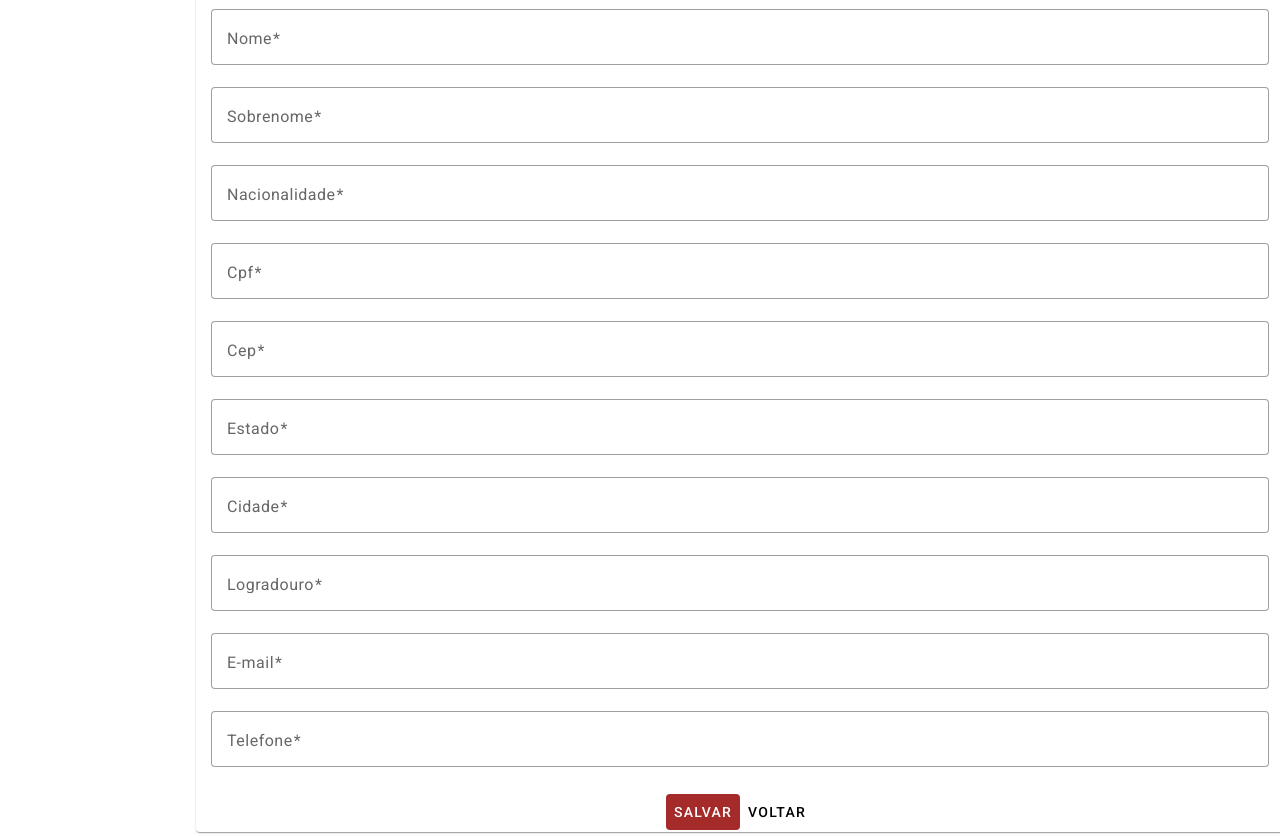
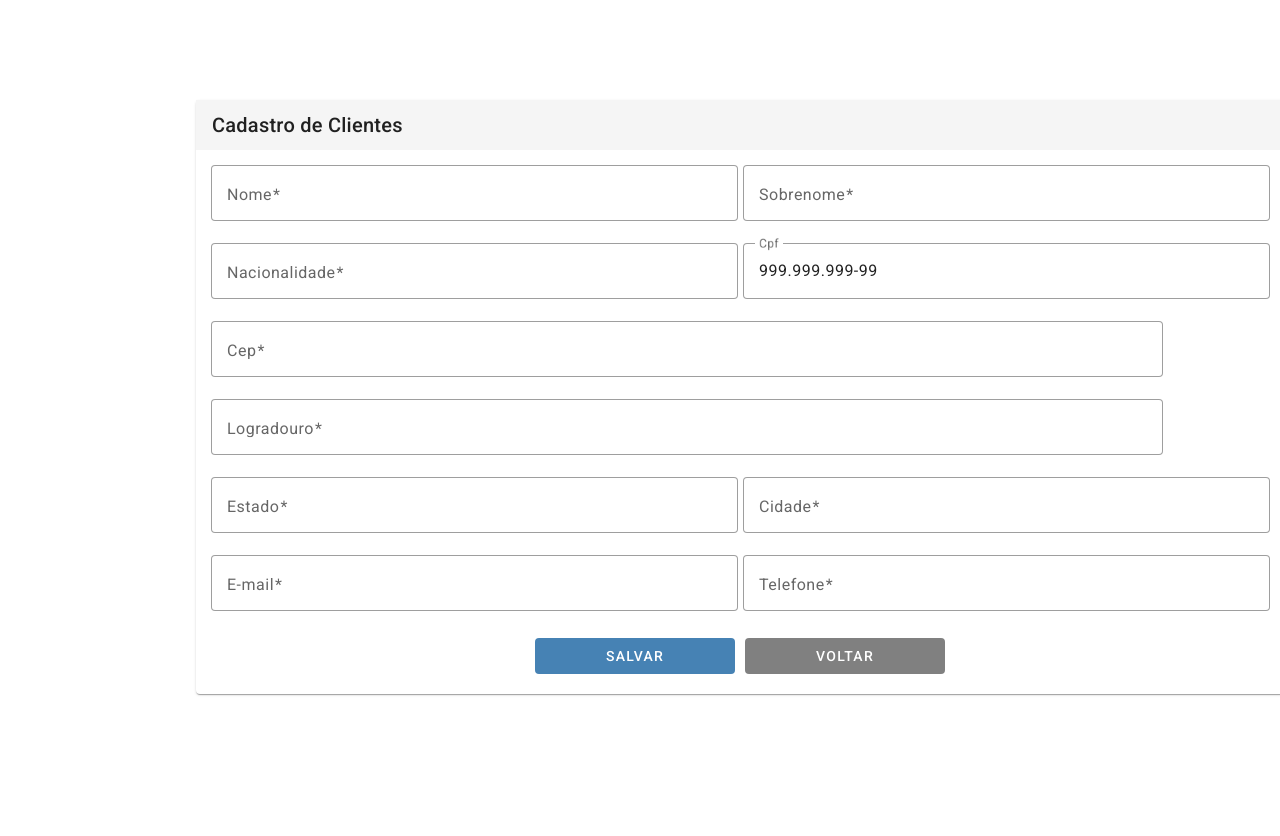
Before and after one commit to aslac2020/Cadastro-Clientes---Front, an Angular app: page /sign in a window 1280 px wide. Shown: the top 836 px of the page. After the commit the page ends 800 px from the top, so only its background shows below. Built offline with nearby package versions, Linux system fonts and the light colour scheme.

Commit message:
Ajustes na tela

```diff
--- a/src/app/services/cep-services.service.ts
+++ b/src/app/services/cep-services.service.ts
@@ -13,6 +13,6 @@ export class CepServicesService {
   constructor(private http: HttpClient) { }
 
   getCepNumber(cep: string): Observable<CEP>{
-    return this.http.get<CEP>(`${API_URL}/${cep}/json/`)
+    return this.http.get<CEP>(`${API_URL}${cep}/json/`)
   }
 }
--- a/src/app/services/people-service.service.ts
+++ b/src/app/services/people-service.service.ts
@@ -15,4 +15,8 @@ export class PeopleServiceService {
   getAllPeoples(): Observable<People[]> {
     return this.http.get<People[]>(`${API_URL}/Pessoa`);
   }
+
+  registerPeople(client: People):Observable<People>{
+    return this.http.post<People>(`${API_URL}/Pessoa`, client)
+  }
 }
--- a/src/app/shared/material/material.module.ts
+++ b/src/app/shared/material/material.module.ts
@@ -7,6 +7,8 @@ import {MatCardModule} from '@angular/material/card';
 import {MatToolbarModule} from '@angular/material/toolbar';
 import {MatIconModule} from '@angular/material/icon';
 import {MatButtonModule} from '@angular/material/button';
+import {MatSnackBarModule} from '@angular/material/snack-bar';
+
 
 
 
@@ -19,7 +21,8 @@ import {MatButtonModule} from '@angular/material/button';
     MatCardModule,
     MatToolbarModule,
     MatIconModule,
-    MatButtonModule
+    MatButtonModule,
+    MatSnackBarModule
   ]
 })
 export class MaterialModule { }
--- a/src/app/sign/register-people.component.css
+++ b/src/app/sign/register-people.component.css
@@ -9,7 +9,7 @@
 }
 .example-card {
   width: 85vw;
-  height: 870px;
+  height: 100%
 }
 
 .register{
@@ -18,7 +18,7 @@
 }
 
 mat-form-field{
-  width: 100%;
+  width: 90%;
 }
 
 .buttons{
@@ -28,3 +28,39 @@ mat-form-field{
   justify-content: center;
   margin: 5px;
 }
+
+.registerName{
+  display: flex;
+  flex-direction: row;
+}
+
+.registerCpf{
+  display: flex;
+  flex-direction: row;
+}
+
+.registerAddress{
+  display: flex;
+  flex-direction: row;
+}
+
+.registerEmail{
+  display: flex;
+  flex-direction: row;
+}
+
+.inputSobrenome{
+  margin-left: 5px;
+}
+
+.inputCpf{
+  margin-left: 5px;
+}
+
+.inputTelefone{
+  margin-left: 5px;
+}
+
+.inputCidade{
+  margin-left: 5px;
+}
--- a/src/app/sign/register-people.component.html
+++ b/src/app/sign/register-people.component.html
@@ -5,6 +5,8 @@
     </mat-toolbar>
     <div class="register">
       <form [formGroup]="formRegisterPeople">
+
+        <div class="registerName">
           <mat-form-field appearance="outline" class="form-field-full inputName">
             <mat-label>Nome</mat-label>
             <input class="teste"  type="text" onch matInput formControlName="nome" placeholder="Ex. perukas@example.com">
@@ -16,7 +18,7 @@
             </mat-error>
           </mat-form-field>
 
-          <mat-form-field appearance="outline" class="form-field-full">
+          <mat-form-field appearance="outline" class="form-field-full inputSobrenome">
             <mat-label>Sobrenome</mat-label>
             <input class="teste"  type="text" maxlength="14" onch matInput formControlName="sobrenome" placeholder="Ex. 999.999.999-99">
             <mat-error *ngIf="formRegisterPeople.get('sobrenome')?.hasError('sobrenome') && formRegisterPeople.get('sobrenome')?.touched">
@@ -26,10 +28,13 @@
               Campo Sobrenome é <strong>obrigatório</strong>
             </mat-error>
           </mat-form-field>
+        </div>
 
+
+          <div class="registerCpf">
           <mat-form-field  appearance="outline" class="form-field-full inputNacionalidade">
             <mat-label>Nacionalidade</mat-label>
-            <input  class="teste"  type="text"  onch matInput formControlName="sobrenome" placeholder="Ex. brasileiro">
+            <input  class="teste"  type="text"  onch matInput formControlName="nacionalidade" placeholder="Ex. brasileiro">
             <mat-error *ngIf="formRegisterPeople.get('nacionalidade')?.hasError('nacionalidade') && formRegisterPeople.get('nacionalidade')?.touched">
               Por favor informe um Sobrenome válido
             </mat-error>
@@ -38,9 +43,9 @@
             </mat-error>
           </mat-form-field>
 
-        <mat-form-field appearance="outline" class="form-field-full">
+        <mat-form-field appearance="outline" class="form-field-full inputCpf">
           <mat-label>Cpf</mat-label>
-          <input class="teste"  type="text" maxlength="14" onch matInput formControlName="nome" placeholder="Ex. 999.999.999-99">
+          <input class="teste"  type="text" maxlength="14" onch matInput formControlName="cpf" placeholder="Ex. 999.999.999-99">
           <mat-error *ngIf="formRegisterPeople.get('cpf')?.hasError('cpf') && formRegisterPeople.get('cpf')?.touched">
             Por favor informe um cpf válido
           </mat-error>
@@ -48,10 +53,11 @@
             Campo CPF é <strong>obrigatório</strong>
           </mat-error>
         </mat-form-field>
+          </div>
 
           <mat-form-field appearance="outline" class="form-field-full">
             <mat-label>Cep</mat-label>
-            <input style="width: 100px" class="teste"  type="text" maxlength="9" onch matInput formControlName="nome" placeholder="Ex. 07721-105">
+            <input style="width: 100px" class="teste"  type="text" maxlength="9" onch matInput formControlName="cep" (change)="searchCep()" placeholder="Ex. 07721-105">
             <mat-error *ngIf="formRegisterPeople.get('cep')?.hasError('cep') && formRegisterPeople.get('cep')?.touched">
               Por favor informe um Cep válido
             </mat-error>
@@ -60,7 +66,20 @@
             </mat-error>
           </mat-form-field>
 
-          <mat-form-field appearance="outline" class="form-field-full">
+        <mat-form-field appearance="outline" class="form-field-full">
+          <mat-label>Logradouro</mat-label>
+          <input class="teste"  type="text"  onch matInput formControlName="logradouro" placeholder="Ex. 999.999.999-99">
+          <mat-error *ngIf="formRegisterPeople.get('logradouro')?.hasError('logradouro') && formRegisterPeople.get('logradouro')?.touched">
+            Por favor Logradouro um cpf válido
+          </mat-error>
+          <mat-error *ngIf="formRegisterPeople.get('logradouro')?.hasError('cpf') && formRegisterPeople.get('logradouro')?.touched">
+            Campo Logradouro é <strong>obrigatório</strong>
+          </mat-error>
+        </mat-form-field>
+
+
+        <div class="registerEmail">
+        <mat-form-field appearance="outline" class="form-field-full">
             <mat-label>Estado</mat-label>
             <input class="teste"  type="text"  onch matInput formControlName="estado" placeholder="Ex. São Paulo">
             <mat-error *ngIf="formRegisterPeople.get('estado')?.hasError('estado') && formRegisterPeople.get('estado')?.touched">
@@ -71,7 +90,7 @@
             </mat-error>
           </mat-form-field>
 
-          <mat-form-field appearance="outline" class="form-field-full">
+          <mat-form-field appearance="outline" class="form-field-full inputCidade">
             <mat-label>Cidade</mat-label>
             <input class="teste"  type="text"  onch matInput formControlName="cidade" placeholder="Ex. 999.999.999-99">
             <mat-error *ngIf="formRegisterPeople.get('cidade')?.hasError('cidade') && formRegisterPeople.get('cidade')?.touched">
@@ -81,22 +100,14 @@
               Campo Cidade é <strong>obrigatório</strong>
             </mat-error>
           </mat-form-field>
+        </div>
 
-        <mat-form-field appearance="outline" class="form-field-full">
-          <mat-label>Logradouro</mat-label>
-          <input class="teste"  type="text"  onch matInput formControlName="nome" placeholder="Ex. 999.999.999-99">
-          <mat-error *ngIf="formRegisterPeople.get('logradouro')?.hasError('logradouro') && formRegisterPeople.get('logradouro')?.touched">
-            Por favor Logradouro um cpf válido
-          </mat-error>
-          <mat-error *ngIf="formRegisterPeople.get('logradouro')?.hasError('cpf') && formRegisterPeople.get('logradouro')?.touched">
-            Campo Logradouro é <strong>obrigatório</strong>
-          </mat-error>
-        </mat-form-field>
+
 
         <div class="registerAddress">
           <mat-form-field appearance="outline" class="form-field-full">
             <mat-label>E-mail</mat-label>
-            <input class="teste"  type="email"  onch matInput formControlName="nome" placeholder="Ex. 999.999.999-99">
+            <input class="teste"  type="email"  onch matInput formControlName="email" placeholder="Ex. 999.999.999-99">
             <mat-error *ngIf="formRegisterPeople.get('email')?.hasError('email') && formRegisterPeople.get('email')?.touched">
               Por favor E-mail um cpf válido
             </mat-error>
@@ -105,9 +116,9 @@
             </mat-error>
           </mat-form-field>
 
-          <mat-form-field appearance="outline" class="form-field-full">
+          <mat-form-field appearance="outline" class="form-field-full inputTelefone">
             <mat-label>Telefone</mat-label>
-            <input class="teste"  type="email"  onch matInput formControlName="nome" placeholder="Ex. 999.999.999-99">
+            <input class="teste"  type="email"  onch matInput formControlName="telefone" placeholder="Ex. 999.999.999-99">
             <mat-error *ngIf="formRegisterPeople.get('telefone')?.hasError('telefone') && formRegisterPeople.get('telefone')?.touched">
               Por favor Telefone um cpf válido
             </mat-error>
@@ -118,8 +129,8 @@
         </div>
 
         <div class="buttons">
-          <button mat-button style="background-color: brown; color: white">SALVAR</button>
-          <button mat-button>VOLTAR</button>
+          <button [disabled]="formRegisterPeople.invalid" (click)="registerPeople()" mat-button style="background-color: steelblue; color: white; width: 200px">SALVAR</button>
+          <button mat-button style="background-color: gray; color: white; width: 200px; margin-left: 10px">VOLTAR</button>
         </div>
 
       </form>
--- a/src/app/sign/register-people.component.ts
+++ b/src/app/sign/register-people.component.ts
@@ -1,6 +1,11 @@
 import {Component, OnInit} from '@angular/core';
 import {FormBuilder, FormControl, FormGroup, Validators} from "@angular/forms";
 import {Router} from "@angular/router";
+import {People} from "../Models/People";
+import {CepServicesService} from "../services/cep-services.service";
+import {CEP} from "../Models/Cep";
+import {PeopleServiceService} from "../services/people-service.service";
+import {MatSnackBar} from "@angular/material/snack-bar";
 
 @Component({
   selector: 'app-sign-people',
@@ -9,11 +14,15 @@ import {Router} from "@angular/router";
 })
 export class RegisterPeopleComponent implements OnInit{
     formRegisterPeople!: FormGroup
+    dataCep!: CEP
     isformEdit: boolean = false;
 
   constructor(
     private builder: FormBuilder,
-    private router: Router
+    private router: Router,
+    private cepService: CepServicesService,
+    private peopleService: PeopleServiceService,
+    private snackBar: MatSnackBar
   ) {
     this.createFormBlank()
   }
@@ -36,4 +45,46 @@ export class RegisterPeopleComponent implements OnInit{
       })
   }
 
+  searchCep(){
+    const cepModel = this.formRegisterPeople.getRawValue() as People;
+    console.log(cepModel.cep)
+    this.cepService.getCepNumber(cepModel.cep).subscribe( (data: CEP) => {
+      console.log(data)
+      this.populateFormAddress(data)
+    })
+  }
+
+  registerPeople(){
+    const client = this.formRegisterPeople.getRawValue() as People;
+    this.peopleService.registerPeople(client).subscribe((data: People) => {
+      console.log(data);
+      this.openSnackBar('Cliente Cadastrado com sucesso :)')
+      this.formRegisterPeople.reset();
+    }, error => this.openSnackBar('Erro ao cadastrar o cliente :('))
+  }
+
+  populateFormAddress(dados: CEP | any){
+    this.formRegisterPeople.setValue({
+      cep: dados.cep,
+      estado: dados.uf,
+      cidade: dados.localidade,
+      logradouro: dados.logradouro,
+
+
+      nome: this.formRegisterPeople.get('nome')?.value,
+      sobrenome: this.formRegisterPeople.get('sobrenome')?.value,
+      nacionalidade: this.formRegisterPeople.get('nacionalidade')?.value,
+      cpf: this.formRegisterPeople.get('cpf')?.value,
+      telefone: this.formRegisterPeople.get('telefone')?.value,
+      email: this.formRegisterPeople.get('email')?.value,
+
+    })
+  }
+
+  openSnackBar(message: string) {
+    this.snackBar.open(message, '', { duration: 3000});
+  }
+
+
+
 }
```
